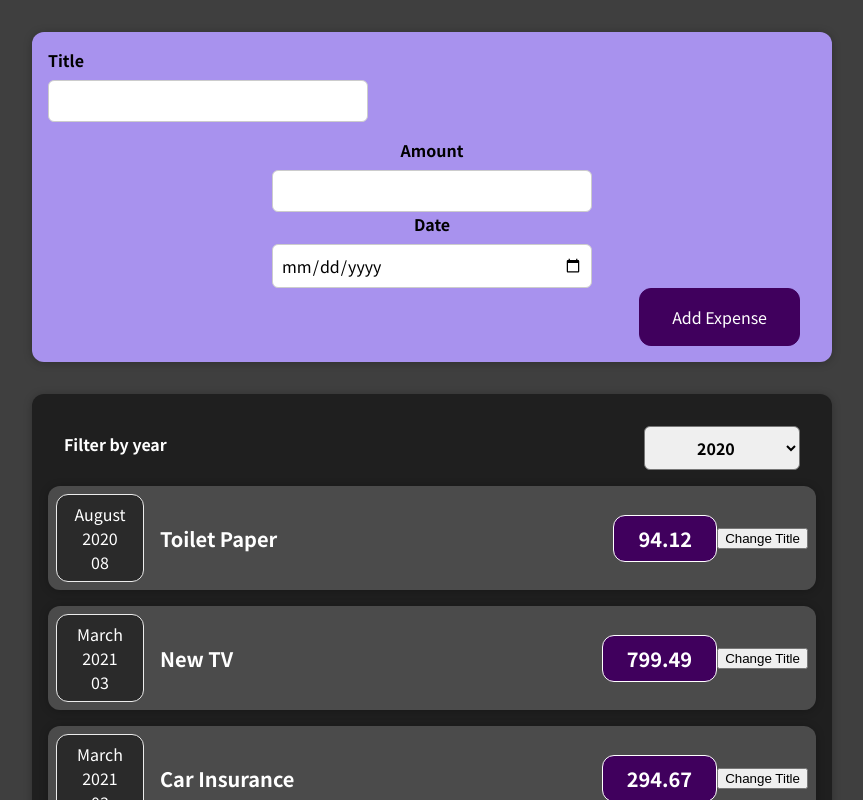
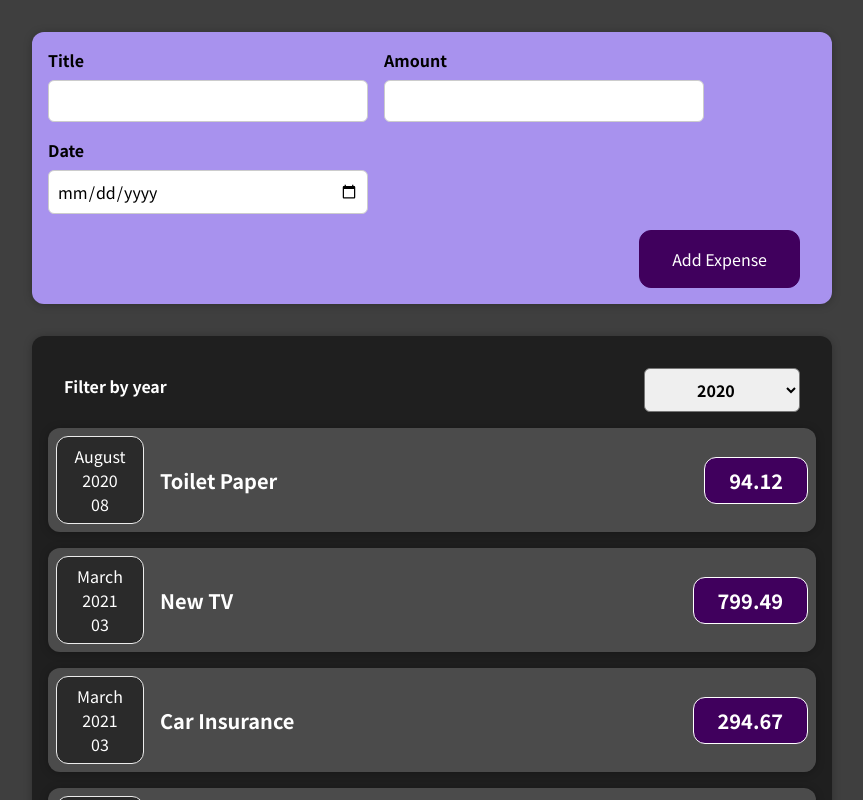
Before and after one commit to ahmetcankaratas/expense-tracker, a React (Create React App) app: page / in a window 1280 px wide. Shown: the top 800 px of the page, without its empty margins (208-1071 px from the left). Built offline with nearby package versions, Linux system fonts and the light colour scheme.

Commit message:
awareness about state and stateless(presentation) component

```diff
--- a/src/components/Expenses/ExpenseItem.js
+++ b/src/components/Expenses/ExpenseItem.js
@@ -1,26 +1,17 @@
-import React, { useState } from "react";
+import React from "react";
 
 import "./ExpenseItem.css";
 import ExpenseDate from "./ExpenseDate";
 import Card from "../UI/Card";
 
 const ExpenseItem = (props) => {
-  const [title, setTitle] = useState(props.title);
-  console.log("ExpenseItem evaluated by React");
-
-  const clickHandler = () => {
-    setTitle("Updated!");
-    console.log(title);
-  };
-
   return (
     <Card className="expense-item">
       <ExpenseDate date={props.date} />
       <div className="expense-item__description">
-        <h2>{title}</h2>
+        <h2>{props.title}</h2>
         <div className="expense-item__price">{props.amount}</div>
       </div>
-      <button onClick={clickHandler}>Change Title</button>
     </Card>
   );
 };
--- a/src/components/NewExpense/ExpenseForm.js
+++ b/src/components/NewExpense/ExpenseForm.js
@@ -64,7 +64,6 @@
             onChange={titleChangeHandler}
           />
         </div>
-      </div>
         <div className="new-expense__control">
           <label>Amount</label>
           <input
@@ -85,6 +84,7 @@
             onChange={dateChangeHandler}
           />
         </div>
+      </div>
       <div className="new-expense__actions">
         <button type="submit">Add Expense</button>
       </div>
```
Lines whose indentation alone changed are shown as unchanged.
